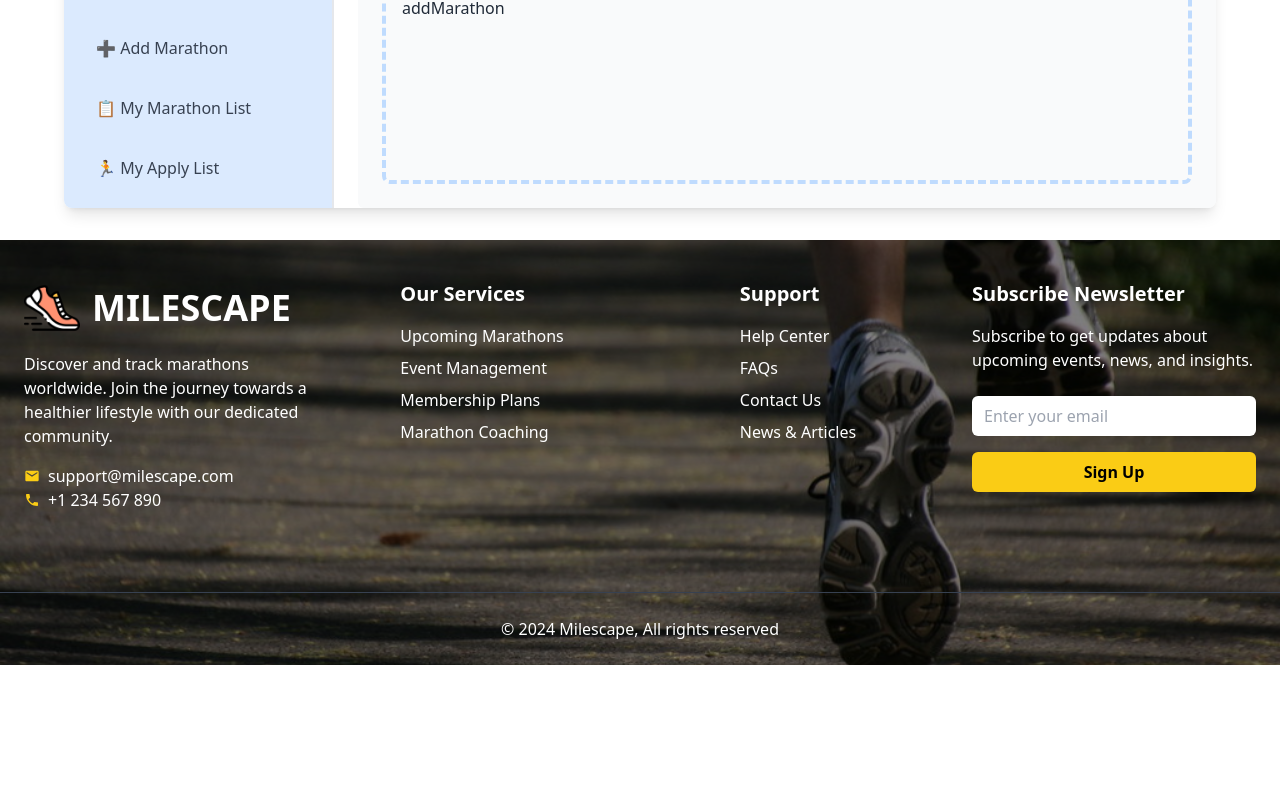
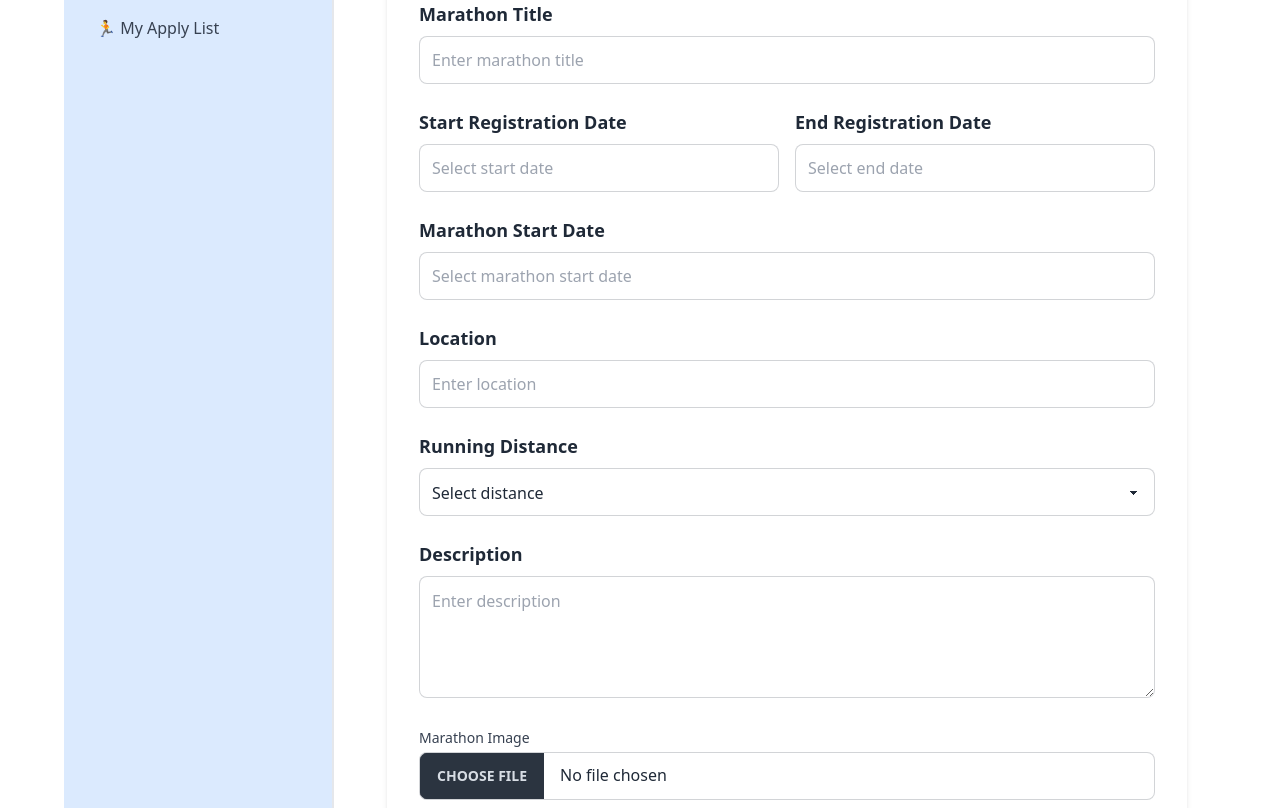
Before and after one commit to Nabilabintaakter/MileScape-client, a React (Vite) app: page /dashboard in a window 1280 px wide. Shown: the part 272-1080 px from the top of the page. Before the commit the page ends 937 px from the top, so only its background shows below. Built offline with nearby package versions, Linux system fonts and the light colour scheme; no server answers; sample sign-in values are in the browser's storage.

Commit message:
added add new marathon page in the dashboard route

```diff
--- a/package.json
+++ b/package.json
@@ -17,6 +17,7 @@
     "match-sorter": "^8.0.0",
     "react": "^18.3.1",
     "react-awesome-reveal": "^4.3.1",
+    "react-datepicker": "^7.5.0",
     "react-dom": "^18.3.1",
     "react-icons": "^5.4.0",
     "react-router-dom": "^6.28.1",
--- a/src/components/shared/Header.jsx
+++ b/src/components/shared/Header.jsx
@@ -1,14 +1,14 @@
 import React from 'react';
 
-const Header = () => {
+const Header = ({title, subTitle}) => {
     return (
         <div className="text-center mb-3 md:mb-6 lg:mb-8">
             {/* Section Title */}
             <h3 className="font-semibold text-gray-600 uppercase">
-                Manage Your Marathons
+                {title}
             </h3>
             <h1 className="text-3xl md:text-5xl font-bold text-gray-900 mt-2">
-                Marathon Dashboard
+                {subTitle}
             </h1>
             {/* Underline */}
             <div className="mt-4 md:mt-6 w-24 h-1 mx-auto bg-[#fae102] rounded"></div>
--- a/src/index.css
+++ b/src/index.css
@@ -1,3 +1,11 @@
 @tailwind base;
 @tailwind components;
 @tailwind utilities;
+
+.react-datepicker-wrapper {
+    width: 100% !important;
+}
+
+.react-datepicker__input-container input {
+    width: 100% !important;
+}
--- a/src/pages/Dashboard/AddMarathon.jsx
+++ b/src/pages/Dashboard/AddMarathon.jsx
@@ -1,9 +1,156 @@
-import React from 'react';
+import React, { useContext, useState } from 'react';
+import DatePicker from 'react-datepicker';
+import 'react-datepicker/dist/react-datepicker.css';
+import Header from '../../components/shared/Header';
+import AuthContext from '../../context/AuthContext/AuthContext';
 
 const AddMarathon = () => {
+    const [startRegDate, setStartRegDate] = useState(null);
+    const [endRegDate, setEndRegDate] = useState(null);
+    const [marathonStartDate, setMarathonStartDate] = useState(null);
+    const {user}= useContext(AuthContext)
+
+    const handleSubmit = e => {
+        e.preventDefault();
+        const formData = new FormData(event.target);
+        const marathonDetails = {
+            title: formData.get('title'),
+            startRegDate,
+            endRegDate,
+            marathonStartDate,
+            location: formData.get('location'),
+            distance: formData.get('distance'),
+            description: formData.get('description'),
+            image: formData.get('image'),
+            createdAt: new Date(),
+            organizer_email: user?.email,
+            totalRegistrations: 0
+        };
+        console.log(marathonDetails);
+
+        // Success message & save data to the database
+        alert('Marathon created successfully!');
+        // Add your database integration logic here
+    };
+
     return (
-        <div>
-            addMarathon
+        <div className="w-[95%] mx-auto max-w-4xl mt-2 ">
+            <Header title='Create and Manage Marathon Events' subTitle='Add New Marathon'></Header>
+            <form onSubmit={handleSubmit} className="bg-white shadow-md rounded-lg p-6 md:p-4 lg:p-8 space-y-6">
+                {/* Marathon Title */}
+                <div>
+                    <label className="block text-lg font-semibold text-gray-800 mb-2">Marathon Title</label>
+                    <input
+                        type="text"
+                        name="title"
+                        placeholder="Enter marathon title"
+                        className="input input-bordered w-full text-base p-3"
+                        required
+                    />
+                </div>
+
+                {/* Registration Dates */}
+                <div className="grid grid-cols-1 md:grid-cols-2 gap-4">
+                    <div className="w-full">
+                        <label className="block text-lg font-semibold text-gray-800 mb-2">Start Registration Date</label>
+                        <DatePicker
+                            selected={startRegDate}
+                            onChange={(date) => setStartRegDate(date)}
+                            className="input input-bordered w-full text-base p-3"
+                            placeholderText="Select start date"
+                            required
+                        />
+                    </div>
+                    <div className="w-full">
+                        <label className="block text-lg font-semibold text-gray-800 mb-2">End Registration Date</label>
+                        <DatePicker
+                            selected={endRegDate}
+                            onChange={(date) => setEndRegDate(date)}
+                            className="input input-bordered w-full text-base p-3"
+                            placeholderText="Select end date"
+                            required
+                        />
+                    </div>
+                </div>
+
+                {/* Marathon Start Date */}
+                <div className="w-full">
+                    <label className="block text-lg font-semibold text-gray-800 mb-2">Marathon Start Date</label>
+                    <DatePicker
+                        selected={marathonStartDate}
+                        onChange={(date) => setMarathonStartDate(date)}
+                        className="input input-bordered w-full text-base p-3"
+                        placeholderText="Select marathon start date"
+                        required
+                    />
+                </div>
+
+
+
+                {/* Location */}
+                <div>
+                    <label className="block text-lg font-semibold text-gray-800 mb-2">Location</label>
+                    <input
+                        type="text"
+                        name="location"
+                        placeholder="Enter location"
+                        className="input input-bordered w-full text-base p-3"
+                        required
+                    />
+                </div>
+
+                {/* Running Distance */}
+                <div>
+                    <label className="block text-lg font-semibold text-gray-800 mb-2">Running Distance</label>
+                    <select
+                        name="distance"
+                        className="select select-bordered w-full text-base p-3"
+                        defaultValue=""
+                        required
+                    >
+                        <option value="" disabled>
+                            Select distance
+                        </option>
+                        <option value="25k">25k</option>
+                        <option value="10k">10k</option>
+                        <option value="3k">3k</option>
+                    </select>
+                </div>
+
+                {/* Description */}
+                <div>
+                    <label className="block text-lg font-semibold text-gray-800 mb-2">Description</label>
+                    <textarea
+                        name="description"
+                        placeholder="Enter description"
+                        className="textarea textarea-bordered w-full text-base p-3"
+                        rows="4"
+                        required
+                    ></textarea>
+                </div>
+                {/* Marathon Image */}
+                <div>
+                    <label className="block text-sm font-medium text-gray-700">Marathon Image</label>
+                    <input
+                        type="file"
+                        name="image"
+                        className="file-input file-input-bordered w-full mt-1"
+                        accept="image/*"
+                        required
+                    />
+                </div>
+
+
+                {/* Submit Button */}
+                <div>
+                    <button
+                        type="submit"
+                        className="btn btn-primary w-full bg-blue-600 text-white text-lg font-bold  hover:bg-blue-700"
+                    >
+                        Submit Marathon
+                    </button>
+                </div>
+            </form>
         </div>
     );
 };
--- a/src/pages/Dashboard/Dashboard.jsx
+++ b/src/pages/Dashboard/Dashboard.jsx
@@ -1,16 +1,13 @@
 import React from 'react';
 import { NavLink, Outlet } from 'react-router-dom';
-import Header from '../../components/shared/Header';
+
 
 const Dashboard = () => {
     return (
-        <div className="w-[95%] md:w-[90%] mx-auto max-w-7xl mt-4 mb-8">
-            {/* Dashboard Title */}
-            <Header></Header>
-
-            <div className="grid grid-cols-1 md:grid-cols-4 gap-6 bg-white shadow-lg rounded-lg overflow-hidden">
+        <div className="w-[95%] lg:w-[90%] mx-auto max-w-7xl mt-4 mb-8">
+            <div className="grid grid-cols-1 md:grid-cols-3 lg:grid-cols-4 gap-2 lg:gap-6 bg-white  rounded-lg overflow-hidden">
                 {/* Sidebar */}
-                <div className="bg-blue-100 p-4 col-span-1 flex flex-col gap-3 border-r-2 border-gray-200">
+                <div className="bg-blue-100 p-2 md:p-3 lg:p-4 col-span-1 flex flex-col gap-1 md:gap-3 border-r-2 border-gray-200">
                     <h2 className="text-xl font-semibold text-blue-600 mb-4">
                         Navigation
                     </h2>
@@ -53,8 +50,8 @@ const Dashboard = () => {
                 </div>
 
                 {/* Main Content */}
-                <div className="col-span-3 bg-gray-50 p-6 rounded-md">
-                    <div className="border-dashed border-4 border-blue-200 rounded-lg p-4 h-full">
+                <div className="md:col-span-2 lg:col-span-3 p-2 rounded-md">
+                    <div className="h-full">
                         <Outlet />
                     </div>
                 </div>
```
Also changed, not shown: 1 other file (tests, documents, lock files or other folders).
